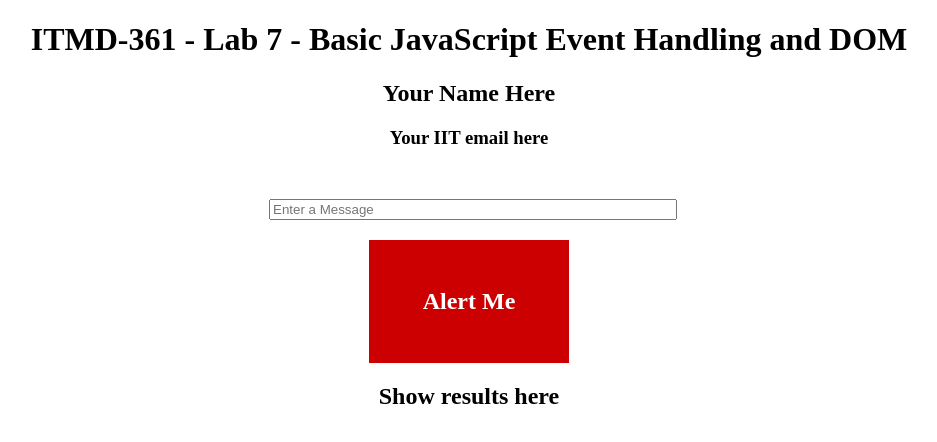
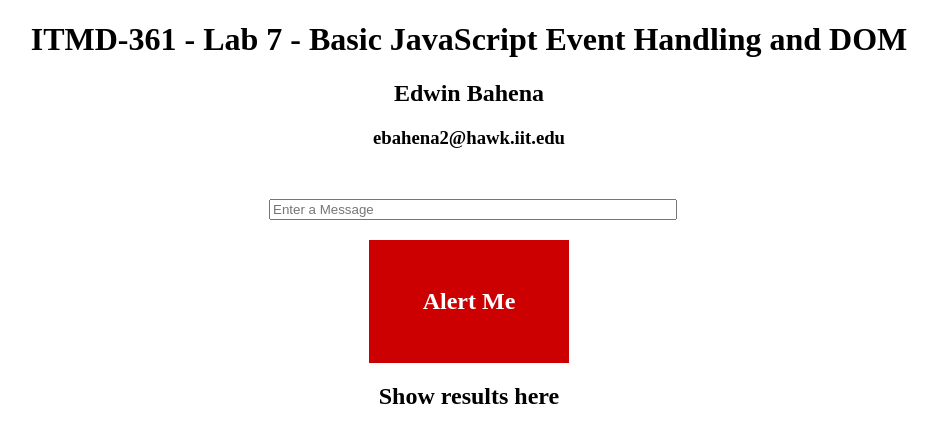
Before and after one commit to Ebahena2/lab7, a plain HTML site: page index.html in a window 1280 px wide. Shown: the whole page, without its empty margins (171-1108 px from the left). Drawn offline with Linux system fonts and the light colour scheme.

Commit message:
added my info to index file

```diff
--- a/index.html
+++ b/index.html
@@ -8,8 +8,8 @@
 </head>
 <body>
   <h1 class="center">ITMD-361 - Lab 7 - Basic JavaScript Event Handling and DOM</h1>
-  <h2 class="center">Your Name Here</h2>
-  <h3 class="center">Your IIT email here</h3>
+  <h2 class="center">Edwin Bahena</h2>
+  <h3 class="center">ebahena2@hawk.iit.edu</h3>
   <div id="container">
     <input id="entryinput" type="text" name="textentry" placeholder="Enter a Message">
     <div id="entrybutton">Alert Me</div>
```
